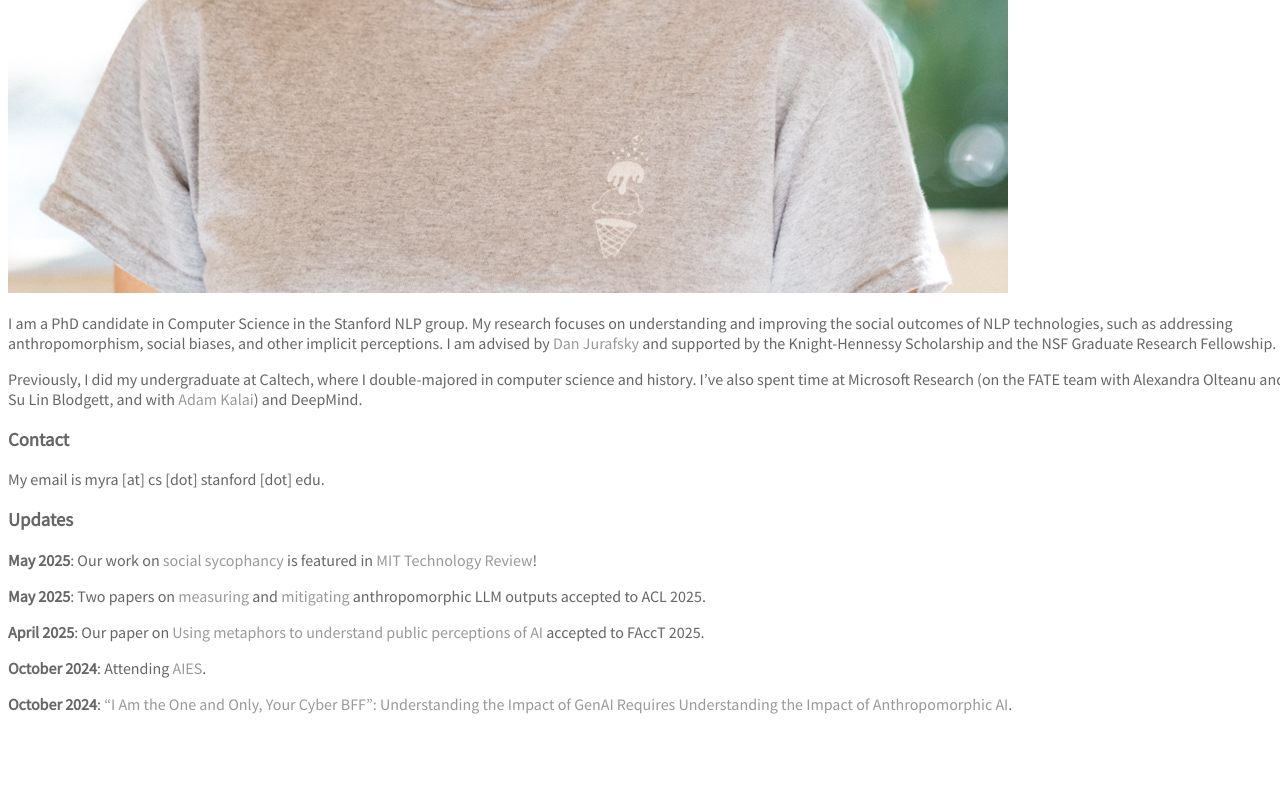
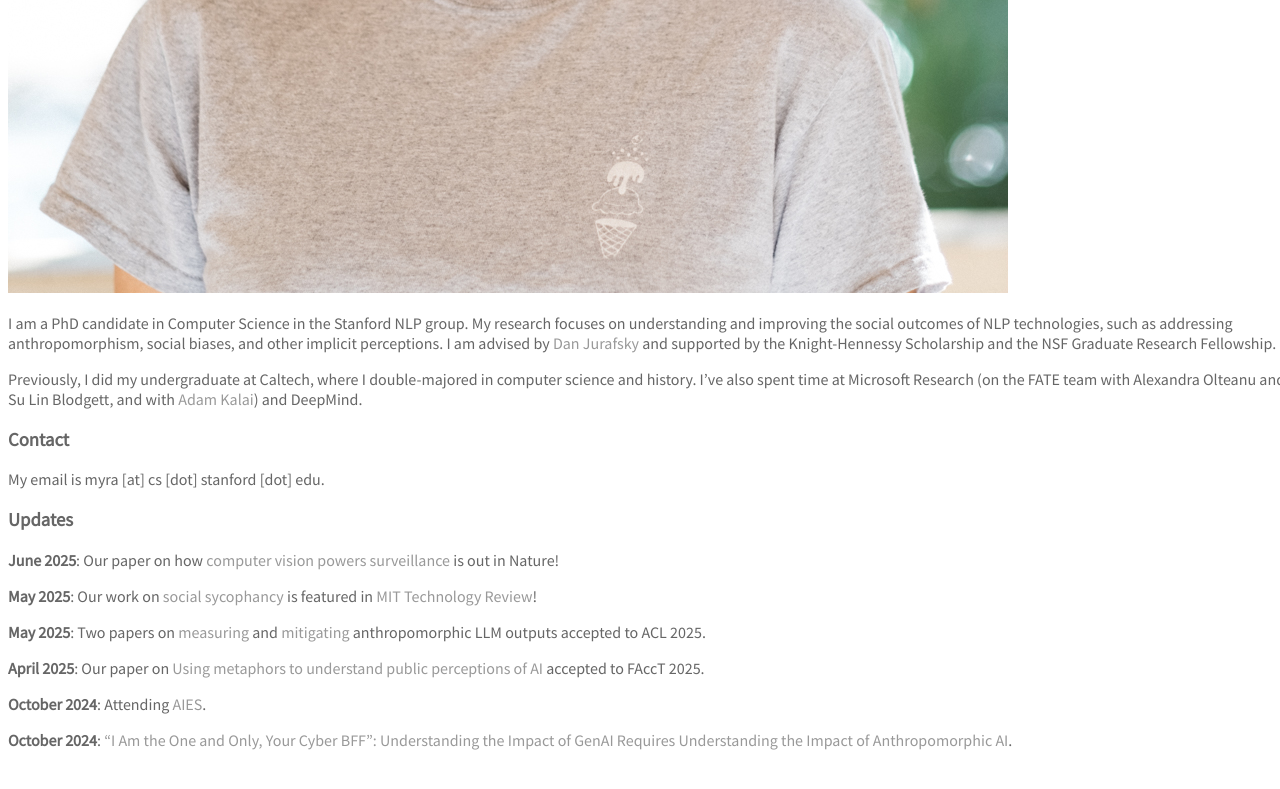
Before and after one commit to myracheng/myracheng.github.io, a Jekyll site: the page built from index.md, in a window 1280 px wide and 900 px high, scrolled down 979 px. Shown: the top 789 px of the window. Built offline with Jekyll 4.4.1, drawn with Linux system fonts in a browser that asks for light colours; some web fonts are replaced.

Commit message:
Update index.md

```diff
--- a/index.md
+++ b/index.md
@@ -13,6 +13,8 @@ Previously, I did my undergraduate at Caltech, where I double-majored in compute
 My email is myra [at] cs [dot] stanford [dot] edu.
 
 ### Updates
+**June 2025**: Our paper on how [computer vision powers surveillance](https://www.nature.com/articles/s41586-025-08972-6) is out in Nature!
+
 **May 2025**: Our work on [social sycophancy](https://arxiv.org/pdf/2505.13995) is featured in [MIT Technology Review](https://www.technologyreview.com/2025/05/30/1117551/this-benchmark-used-reddits-aita-to-test-how-much-ai-models-suck-up-to-us/)!
 
 **May 2025**: Two papers on [measuring](https://www.arxiv.org/pdf/2502.13259) and [mitigating](https://arxiv.org/pdf/2502.14019) anthropomorphic LLM outputs accepted to ACL 2025.
```
